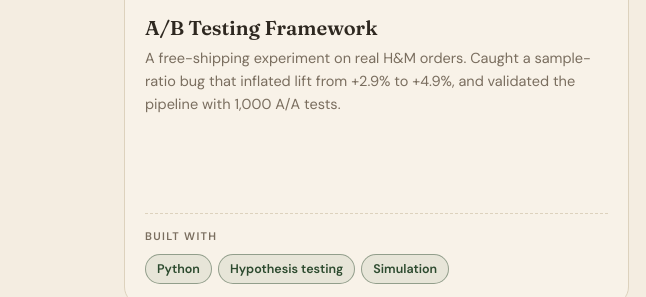
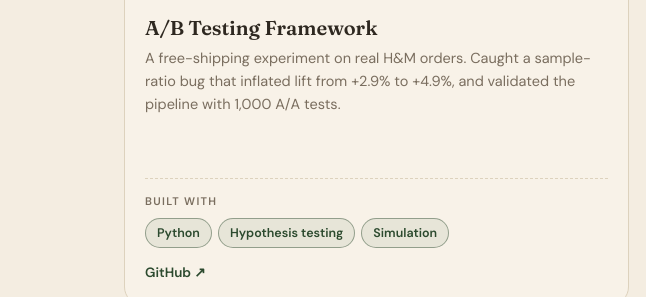
Before and after one commit to fan0729/fan0729.github.io, a plain HTML site: page index.html in a window 1280 px wide. Shown: the part 1651-1948 px from the top of the page, 0-646 px from the left. Drawn offline with Linux system fonts and the light colour scheme.

Commit message:
Link the A/B testing project to its GitHub repo
Co-Authored-By: Claude Opus 5.5 <noreply@anthropic.com>

```diff
--- a/index.html
+++ b/index.html
@@ -56,7 +56,7 @@ h2{font:500 40px/1.1 var(--serif);margin:0;letter-spacing:-.5px}h2 em{font-style
 .thumb.shot.lf img{transform:none;object-position:center top}
 .team{display:block;font-size:11.5px;font-weight:700;letter-spacing:.08em;text-transform:uppercase;color:#a8441a;margin-bottom:6px}
 .plinks{display:flex;gap:14px;margin-top:14px;font-size:13.5px;font-weight:600;color:var(--forest)}
-.plinks .gh{cursor:pointer}.plinks span:hover{text-decoration:underline}.thumb.shot img{width:100%;height:100%;object-fit:cover;object-position:left top;transform:scale(1.3);transform-origin:62% 30%}
+.plinks .gh{cursor:pointer}.plinks a{text-decoration:none;color:inherit}.plinks a:hover{text-decoration:underline}.plinks span:hover{text-decoration:underline}.thumb.shot img{width:100%;height:100%;object-fit:cover;object-position:left top;transform:scale(1.3);transform-origin:62% 30%}
 .t1{background:linear-gradient(135deg,#dbe3cb,#a9bd95)}.t2{background:linear-gradient(135deg,#ead9c2,#c99b78)}.t3{background:linear-gradient(135deg,#e3ddd2,#a49a8c)}
 .pb{padding:18px 20px 20px;display:flex;flex-direction:column;flex:1}
 .proj{display:flex;flex-direction:column}
@@ -122,7 +122,7 @@ footer{padding:28px 0 40px;color:var(--muted);font-size:13px;border-top:1px soli
 <g transform='translate(400 54)'><rect width='190' height='54' rx='27' fill='#a8441a'/><text x='95' y='24' text-anchor='middle' font-family='DM Sans,system-ui,sans-serif' font-size='13' font-weight='700' fill='#fbf1e6' letter-spacing='1'>SRM DETECTED</text><text x='95' y='42' text-anchor='middle' font-family='DM Sans,system-ui,sans-serif' font-size='13' fill='#fbf1e6'>p = 1e-12</text></g>
 <text x='60' y='70' font-family='DM Sans,system-ui,sans-serif' font-size='13' font-weight='700' letter-spacing='1.5' fill='#5c6246'>CONVERSION LIFT</text>
 <text x='60' y='100' font-family='Fraunces,Georgia,serif' font-size='28' fill='#2c4a2e'>+4.9% → +2.9%</text>
-</svg></div><div class="pb"><h3>A/B Testing Framework</h3><p>A free-shipping experiment on real H&amp;M orders. Caught a sample-ratio bug that inflated lift from +2.9% to +4.9%, and validated the pipeline with 1,000 A/A tests.</p><div class="built"><span class="bl">Built with</span><div class="tools"><span>Python</span><span>Hypothesis testing</span><span>Simulation</span></div></div></div></div>
+</svg></div><div class="pb"><h3>A/B Testing Framework</h3><p>A free-shipping experiment on real H&amp;M orders. Caught a sample-ratio bug that inflated lift from +2.9% to +4.9%, and validated the pipeline with 1,000 A/A tests.</p><div class="built"><span class="bl">Built with</span><div class="tools"><span>Python</span><span>Hypothesis testing</span><span>Simulation</span></div></div><div class="plinks"><a href="https://github.com/fan0729/ab-test-free-shipping-threshold" target="_blank" rel="noopener">GitHub ↗</a></div></div></div>
     <a class="proj" href="https://katytseng.github.io/msba-hackathon-2026/" target="_blank" rel="noopener"><div class="thumb shot lf"><img src="img/landfall.jpg" alt="Landfall tariff planning screen with country sliders and supplier recommendations"></div><div class="pb"><span class="team">Team project · UCLA Anderson MSBA Vibathon 2026</span><h3>Landfall</h3><p>A web app for small US importers: what an order really costs after tariffs, which supplier is cheapest, and whether cash can carry it. I built the tariff what-if screen, with country sliders and plain-language results.</p><div class="built"><span class="bl">Built with</span><div class="tools"><span>TypeScript</span><span>React</span><span>Recharts</span><span>Vitest</span><span>Claude Code</span></div></div><div class="plinks"><span>Live app ↗</span><span class="gh" data-href="https://github.com/katytseng/msba-hackathon-2026">GitHub ↗</span></div></div></a>
     <div class="proj"><div class="thumb"><svg class='thumbsvg' role='img' aria-label='Handbook page with material swatches and a chart of active designers growing from 2 to 23' xmlns='http://www.w3.org/2000/svg' viewBox='0 0 640 400'>
 <rect width='640' height='400' fill='#efe2d1'/>
```
